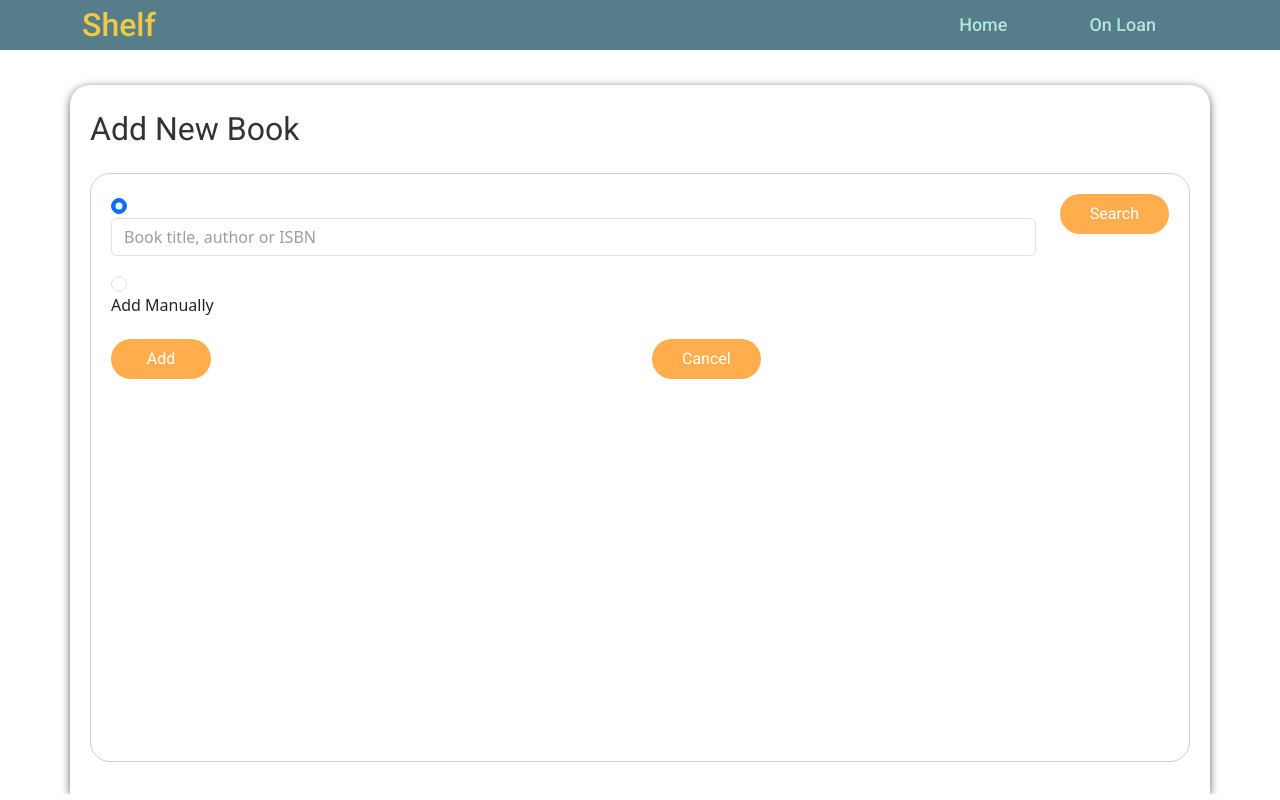
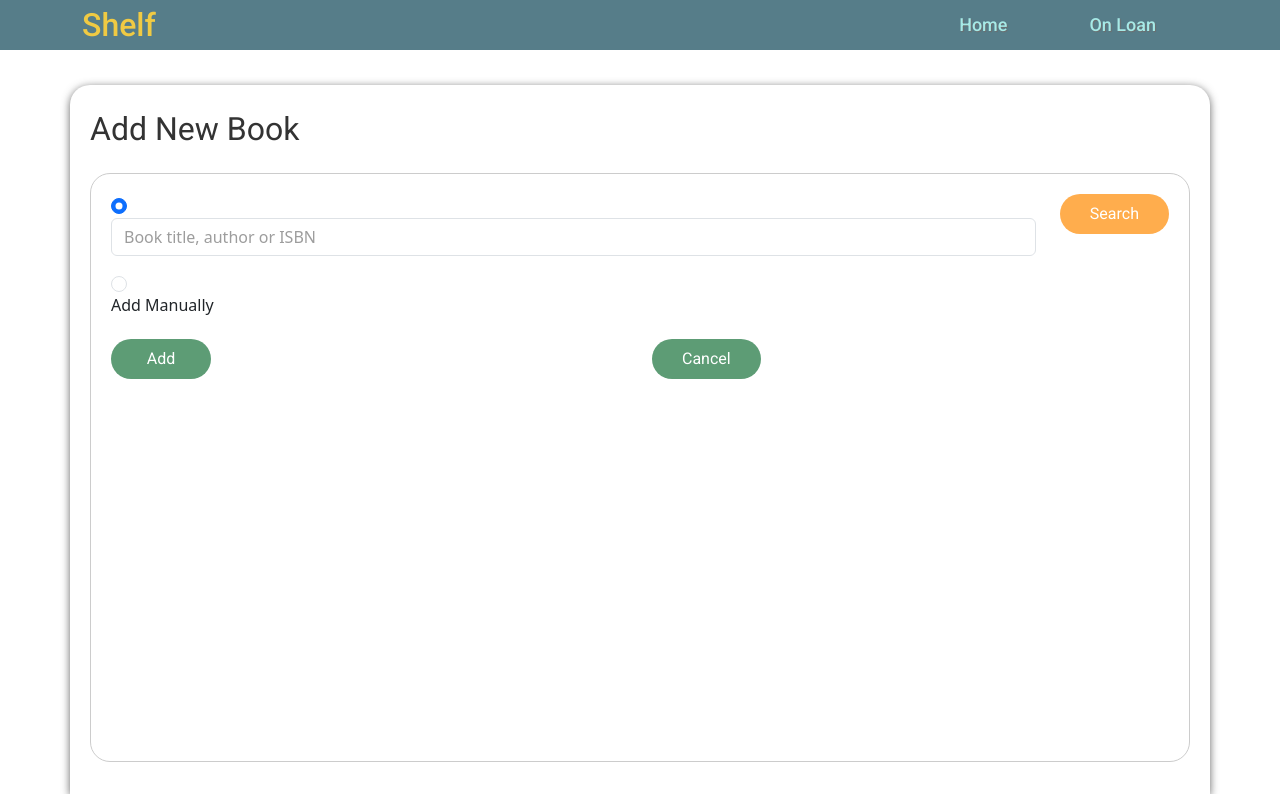
Before and after one commit to AstaRem/home-library-app, a React (Create React App) app: page /AddBook in a window 1280 px wide. Built offline with nearby package versions, Linux system fonts and the light colour scheme.

Commit message:
results cards background light grey

```diff
--- a/src/components/AddBook.js
+++ b/src/components/AddBook.js
@@ -161,7 +161,7 @@ const AddBook = ({ updateBookData }) => {
         {showResults && (
           <div className="search-results-container mt-3">
             {books.map((book) => (
-              <div className="card mb-3" key={book.id}>
+              <div className="result-card mb-3" key={book.id}>
                 <div className="card-body">
                   <div className="form-check">
                     <input
@@ -257,14 +257,14 @@ const AddBook = ({ updateBookData }) => {
         <div className="row mt-3">
           <div className="col">
             <button
-              className="btn-default "
+              className="btn-default btn-save-add "
               onClick={handleAddBook}
               disabled={!selectedBookId && !manualAdd}>
               Add
             </button>
           </div>
           <div className="col">
-            <button className="btn-default" onClick={handleCancel}>
+            <button className="btn-default btn-save-add" onClick={handleCancel}>
               Cancel
             </button>
           </div>
--- a/src/css/AddBook.css
+++ b/src/css/AddBook.css
@@ -5,3 +5,14 @@
   border-radius: 20px;
   padding: 20px;
 }
+.result-card {
+  font-family: "Roboto", sans-serif;
+  display: flex;
+  justify-content: flex-start;
+  align-items: center;
+  padding: 15px;
+  background-color: #f1f1f1;
+  border: var(--light-grey) solid 1px;
+  border-radius: 20px;
+  margin-bottom: 20px;
+}
```
